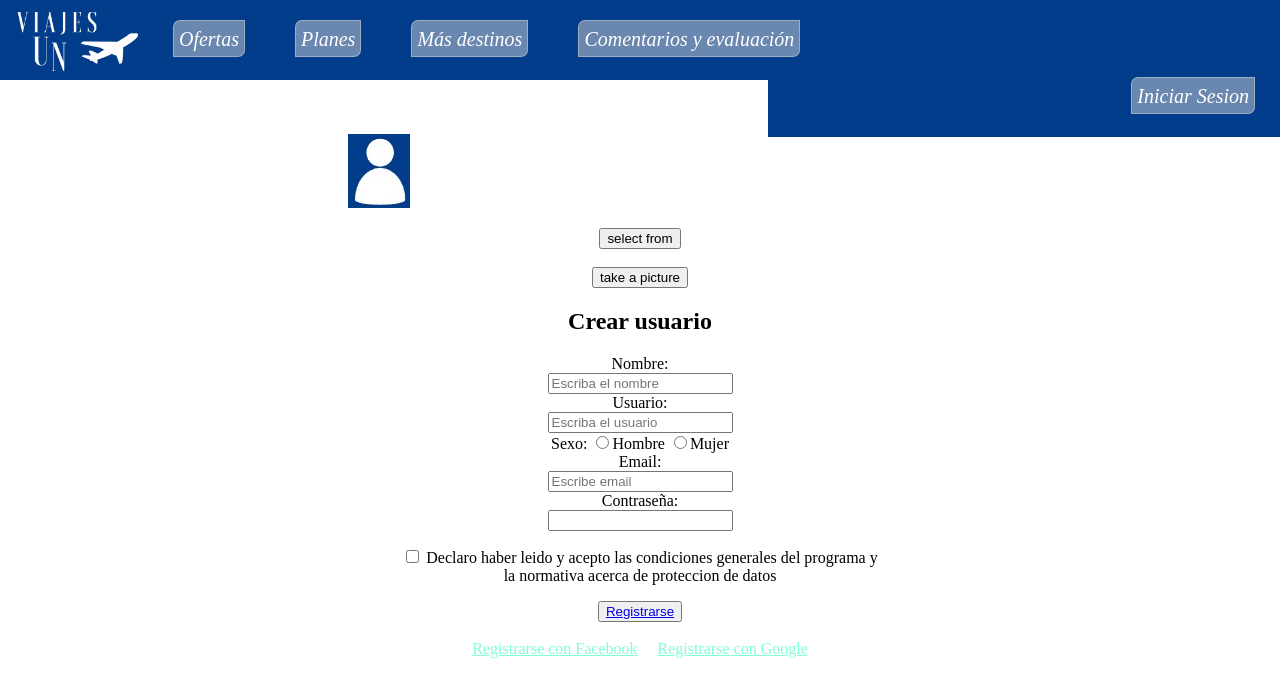
After one commit to davidmantilla12/Ciclo3_Sprint, a Flask app: template templates/registro.html in a window 1280 px wide. The commit adds this page. Shown: the top 697 px of the page. Run offline with Flask 2, Linux system fonts and the light colour scheme; the template is opened without the code that fills it, so the values that code supplies are empty.

Commit message:
Add files via upload

```diff
--- /dev/null
+++ b/templates/registro.html
@@ -0,0 +1,50 @@
+{%extends "base.html"%} {%block title%} Register {%endblock%} {%block body%}
+<br />
+<br />
+<div class="register">
+    <center>
+        <br />
+
+        <form action="/Registro" method="POST" name="formRegistro">
+            <div>
+                <img src="{{url_for('static', filename='images/user_icon.png')}}" sizes="50px" alt="iconoUsuario" style="margin-right: 10px;">
+            </div>
+            <div>
+                <p><button style="size: 2px;">select from</button><br><br><button style="size: 2px;">take a picture</button></p>
+            </div>
+            <div>
+                <h2 style="margin-right: auto; margin-left: auto">Crear usuario</h2>
+            </div>
+            <div>
+                <label for="nombre">Nombre:</label><br>
+                <input type="text" id="nombre" name="nombre" maxlength="30" placeholder="Escriba el nombre" required="true" /><br>
+
+                <label for="user ">Usuario:</label><br>
+                <input type="text" id="user" name="user" maxlength="10" placeholder="Escriba el usuario" required="true" /><br>
+
+                <label>Sexo: <input type="radio" id="hombre " name="sexo" value="h">Hombre
+                <input type="radio" id="mujer" name="sexo" value="m">Mujer</label><br>
+
+                <label for="email"> Email:</label><br>
+                <input type="email" id="email" name="email" maxlength="50" placeholder="Escribe email" required="true" /><br>
+
+                <label for="contraseña">Contraseña: </label><br>
+                <input type="password" id="password" name="password" /><br>
+
+                <p><input type="checkbox" name="condiciones" /> Declaro haber leido y acepto las condiciones generales del programa y
+                    <br>la normativa acerca de proteccion de datos </p>
+
+                <button id="botonReg">
+                    <a href="/Iniciar_Sesion">Registrarse</a>
+                </button>
+            </div><br>
+            <div>
+                <a style="color:aquamarine;" href="">Registrarse con Facebook</a>&emsp;
+                <a style="color:aquamarine;" href="">Registrarse con Google</a>
+            </div>
+
+        </form>
+    </center>
+</div>
+
+{%endblock%}
```
Also changed, not shown: templates/inicio_sesion.html (+15 -21 lines).
